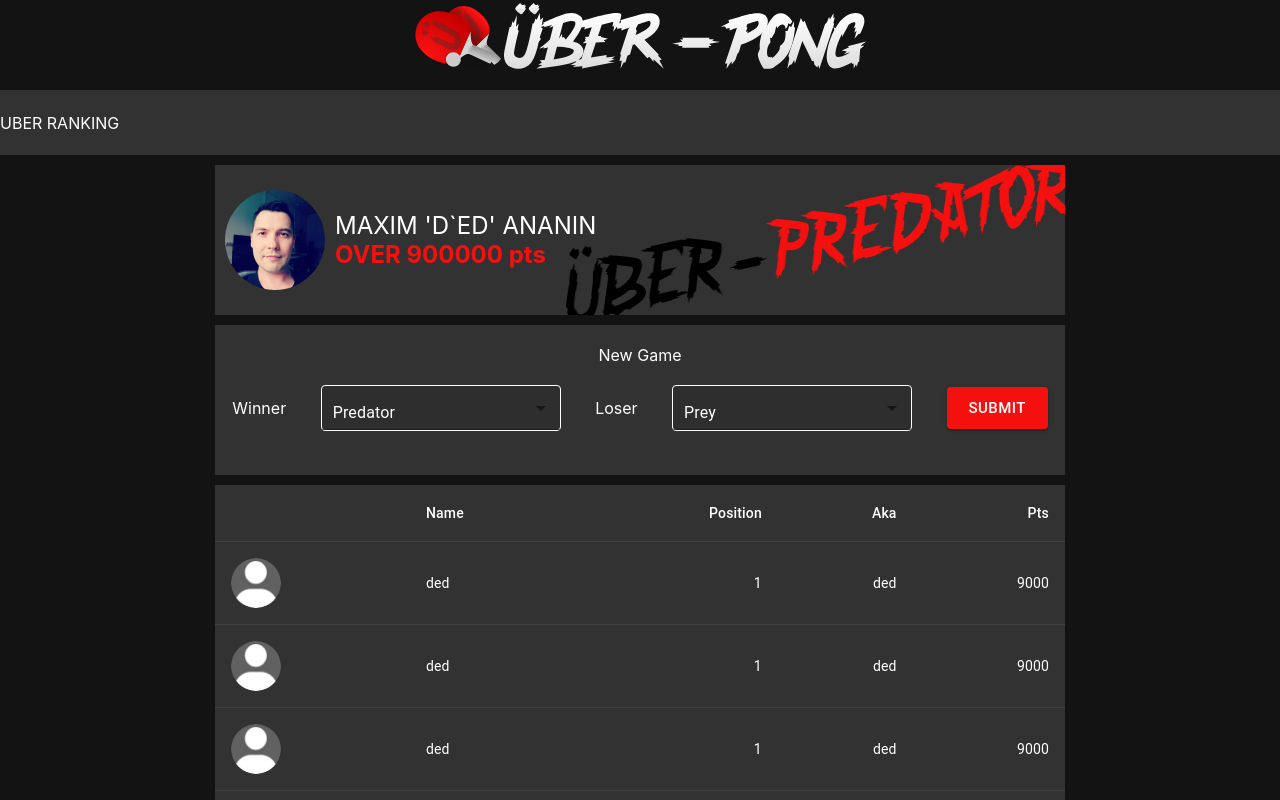
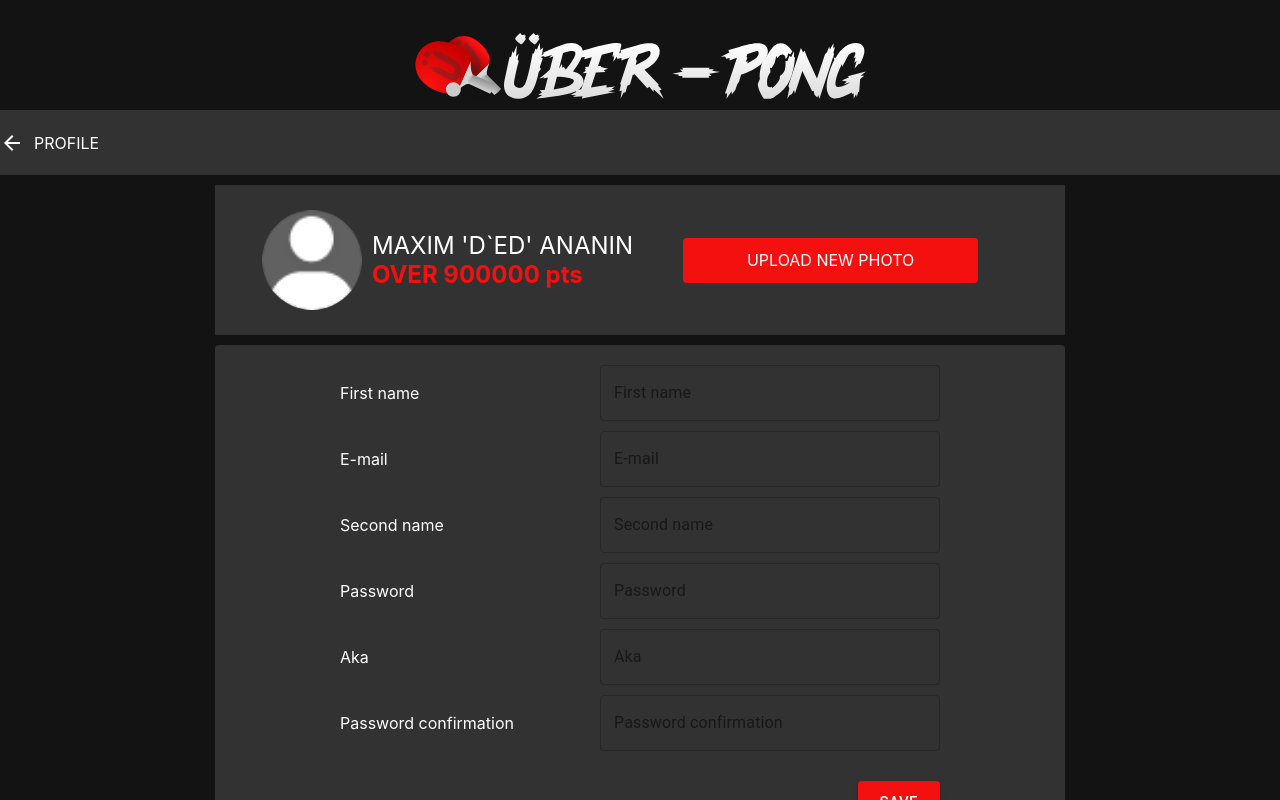
Before and after one commit to Ellerage/tennis-rating, a React (Create React App) app in the folder web/: page / in a window 1280 px wide. Shown: the top 800 px of the page. Built offline with nearby package versions, Linux system fonts and the light colour scheme.

Commit message:
feat(web): add profile

```diff
--- a/web/src/App.tsx
+++ b/web/src/App.tsx
@@ -6,6 +6,7 @@ import { AppRouter } from "./route/app-router";
 import { RegisterPage } from "./register/register-page";
 import { NewGame } from "./ui/new-game";
 import { Ranking } from "./ranking/ranking";
+import { Profile } from "./profile/profile";
 function App() {
   const theme = createMuiTheme({
     palette: {
@@ -21,11 +22,12 @@ function App() {
     <ThemeProvider theme={theme}>
       <div className="App">
         {/* <LoginPage /> */}
-        <Ranking />
+        {/* <Ranking /> */}
         {/* <AppRouter /> */}
         {/* <RegisterPage /> */}
         {/* <NewGame /> */}
         {/* </AppRouter> */}
+        <Profile />
       </div>
     </ThemeProvider>
   );
--- /dev/null
+++ b/web/src/profile/profile.tsx
@@ -0,0 +1,215 @@
+import React from "react";
+import { Box, TextField, Button, makeStyles } from "@material-ui/core";
+import { Header } from "../ui/header";
+import { ButtonStyle } from "../ui/button";
+import styled from "styled-components";
+import ArrowBackIcon from "@material-ui/icons/ArrowBack";
+import img from "../ui/icons/avatar.png";
+const useStyles = makeStyles({
+  notchedOutline: {
+    border: "1px solid white !important",
+  },
+});
+
+const StyledAvatar = styled.img`
+  border-radius: 50%;
+  width: 100px;
+  height: 100px;
+`;
+
+const StyledUploadButton = styled(Box)`
+  width: 295px;
+  height: 45px;
+  border-radius: 4px;
+  background: #f51010;
+  color: white;
+  display: flex;
+  justify-content: center;
+  align-items: center;
+`;
+export const Profile = () => {
+  const classes = useStyles();
+  return (
+    <Box width="100vw" height="100vh">
+      <Box marginTop="30px" display="flex" justifyContent="center">
+        <Header />
+      </Box>
+      <Box
+        bgcolor="#323232"
+        height="65px"
+        display="flex"
+        marginBottom="10px"
+        color="white"
+        alignItems="center"
+      >
+        <ArrowBackIcon />
+
+        <Box marginLeft="10px">PROFILE</Box>
+      </Box>
+
+      <Box display="flex" justifyContent="center" marginBottom="10px">
+        <Box
+          display="flex"
+          justifyContent="space-around"
+          width="850px"
+          bgcolor="#323232"
+        >
+          <Box display="flex" marginRight="50px">
+            <Box
+              display="flex"
+              marginLeft="10px"
+              height="150px"
+              alignItems="center"
+            >
+              <StyledAvatar src={img} alt="asd" />
+              <Box marginLeft="10px">
+                <Box display="flex" fontSize="24px" color="white">
+                  MAXIM 'D`ED' ANANIN
+                </Box>
+                <Box
+                  display="flex"
+                  fontWeight="700"
+                  color="#F51010"
+                  fontSize="24px"
+                >
+                  OVER 900000 pts
+                </Box>
+              </Box>
+              <Box display="flex" marginLeft="50px">
+                <StyledUploadButton>UPLOAD NEW PHOTO</StyledUploadButton>
+              </Box>
+            </Box>
+          </Box>
+        </Box>
+      </Box>
+
+      <Box display="flex" justifyContent="center">
+        <Box
+          height="635px"
+          width="850px"
+          borderRadius="4px"
+          bgcolor="#323232"
+          alignItems="center"
+        >
+          <Box display="flex" justifyContent="center" marginTop="20px">
+            <Box display="flex" width="600px" flexWrap="wrap">
+              <Box
+                display="flex"
+                width="600px"
+                justifyContent="space-between"
+                alignItems="center"
+                color="white"
+                marginBottom="10px"
+              >
+                First name
+                <TextField
+                  id="outlined-basic"
+                  label="First name"
+                  variant="outlined"
+                  color="secondary"
+                  style={{ width: "340px", color: "white" }}
+                />
+              </Box>
+              <Box
+                display="flex"
+                width="600px"
+                justifyContent="space-between"
+                alignItems="center"
+                color="white"
+                marginBottom="10px"
+              >
+                E-mail
+                <TextField
+                  id="outlined-basic"
+                  label="E-mail"
+                  variant="outlined"
+                  color="secondary"
+                  style={{ width: "340px", color: "white" }}
+                />
+              </Box>
+              <Box
+                display="flex"
+                width="600px"
+                justifyContent="space-between"
+                alignItems="center"
+                color="white"
+                marginBottom="10px"
+              >
+                Second name
+                <TextField
+                  id="outlined-basic"
+                  label="Second name"
+                  variant="outlined"
+                  color="secondary"
+                  style={{ width: "340px", color: "white" }}
+                />
+              </Box>
+              <Box
+                display="flex"
+                width="600px"
+                justifyContent="space-between"
+                alignItems="center"
+                color="white"
+                marginBottom="10px"
+              >
+                Password
+                <TextField
+                  id="outlined-basic"
+                  label="Password"
+                  variant="outlined"
+                  color="secondary"
+                  style={{ width: "340px", color: "white" }}
+                />
+              </Box>
+              <Box
+                display="flex"
+                width="600px"
+                justifyContent="space-between"
+                alignItems="center"
+                color="white"
+                marginBottom="10px"
+              >
+                Aka
+                <TextField
+                  id="outlined-basic"
+                  label="Aka"
+                  variant="outlined"
+                  color="secondary"
+                  style={{ width: "340px", color: "white" }}
+                />
+              </Box>
+              <Box
+                display="flex"
+                width="600px"
+                justifyContent="space-between"
+                alignItems="center"
+                color="white"
+                marginBottom="10px"
+              >
+                Password confirmation
+                <TextField
+                  id="outlined-basic"
+                  label="Password confirmation"
+                  variant="outlined"
+                  color="secondary"
+                  style={{ width: "340px", color: "white" }}
+                />
+              </Box>
+
+              <Box
+                width="700px"
+                display="flex"
+                justifyContent="flex-end"
+                marginTop="20px"
+              >
+                <Button variant="contained" color="secondary" size="large">
+                  SAVE
+                </Button>
+              </Box>
+            </Box>
+          </Box>
+        </Box>
+      </Box>
+    </Box>
+  );
+};
--- a/web/tsconfig.json
+++ b/web/tsconfig.json
@@ -14,7 +14,7 @@
     "resolveJsonModule": true,
     "isolatedModules": true,
     "noEmit": true,
-    "jsx": "react-jsx"
+    "jsx": "react"
   },
   "include": ["src"]
 }
```
